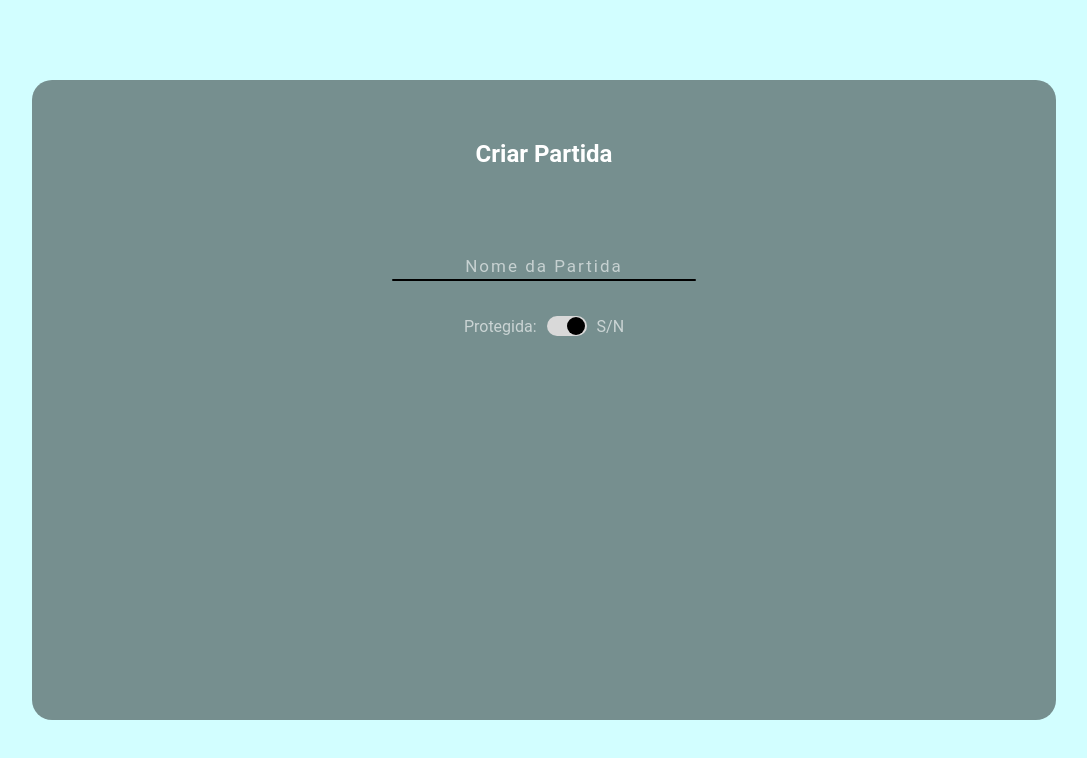
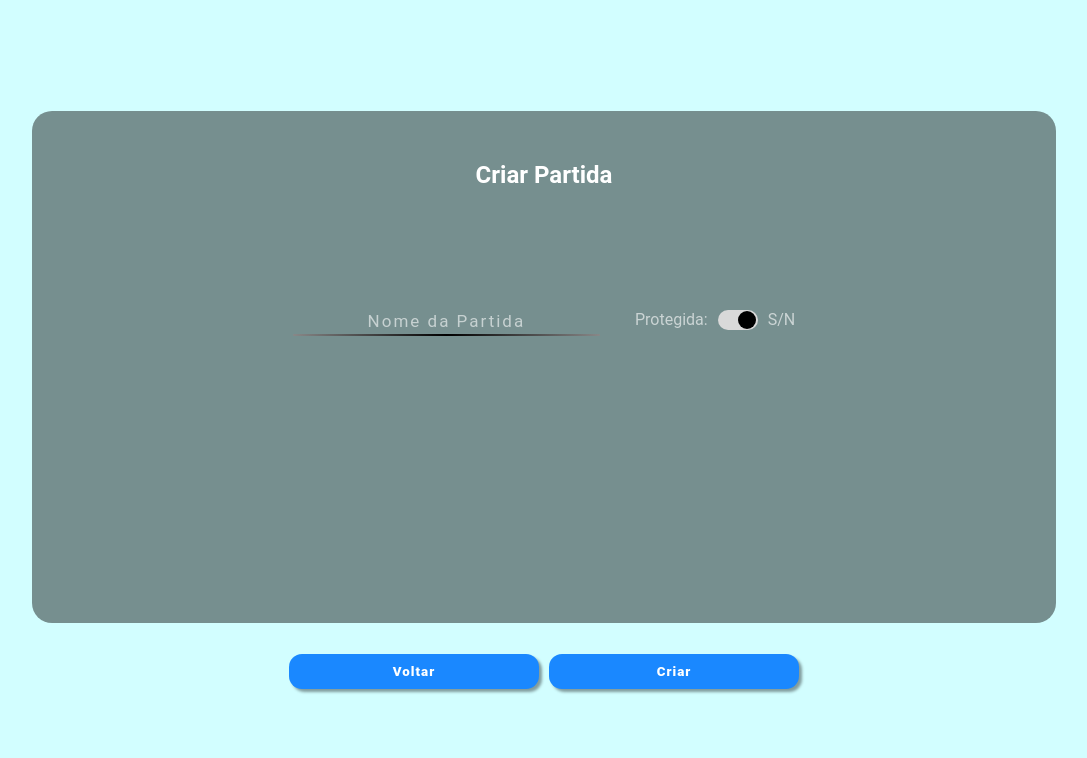
Before and after one commit to DeivisonCs/TypingFight, a React (Vite) app in the folder TypingFight/: page /create-match in a window 1280 px wide. Shown: the top 758 px of the page, without its empty margins (96-1183 px from the left). Built offline with nearby package versions, Linux system fonts and the light colour scheme.

Commit message:
create form design

```diff
--- a/TypingFight/src/components/ButtonComponent/index.tsx
+++ b/TypingFight/src/components/ButtonComponent/index.tsx
@@ -7,17 +7,27 @@ import './styles.css';
 interface ButtonProps {
     label: string;
     width: string;
-    linkTo: string;
+    linkTo?: string;
 }
 
 const ButtonComponent: React.FC<ButtonProps> = ({label, width, linkTo}) => {
     return (
         <span>
-            <Link to={linkTo}>
-                <button style={{width: width, fontFamily:"fugaz-one-regular"}}>
-                    <p>{label}</p>
-                </button>
-            </Link>
+            {  linkTo ?
+                (
+
+                    <Link to={linkTo}>
+                        <button style={{width: width, fontFamily:"fugaz-one-regular"}}>
+                            <p>{label}</p>
+                        </button>
+                    </Link>
+                ) :
+                (
+                    <button style={{width: width, fontFamily:"fugaz-one-regular"}}>
+                        <p>{label}</p>
+                    </button>
+                )
+            }
         </span>
     );
 }
--- /dev/null
+++ b/TypingFight/src/components/InputComponent/index.tsx
@@ -0,0 +1,26 @@
+import React from "react";
+import "./styles.css";
+
+interface inputProps {
+    id: string,
+    name: string,
+    type: string,
+    maxLength: number,
+    placeholder: string;
+}
+
+const InputComponent: React.FC<inputProps> = ({id, name, type, maxLength, placeholder}) => {
+    return (
+        <div className="input-field-div">
+            <input
+                id={id}
+                name={name}
+                type={type}
+                maxLength={maxLength}
+                placeholder={placeholder}/>
+            <span className="input-bottom-line"></span>
+        </div>
+    )
+}
+
+export default InputComponent;
--- /dev/null
+++ b/TypingFight/src/components/InputComponent/styles.css
@@ -0,0 +1,34 @@
+input {
+    padding: 8px 10px 3px 10px;
+
+    font-size: 17px;
+    letter-spacing: 2px;
+    color: #fff;
+    text-align: center;
+
+    border: none;
+    width: 100%;
+    background-color: transparent;
+    outline: none;
+
+}
+
+::placeholder{
+    color: #fff;
+    opacity: 59%;
+
+    text-align: center;
+}
+
+.input-bottom-line {
+    width: 100%;
+    height: 2px;
+    background-image: linear-gradient(to right, #888888, #000, #888888);
+
+    border-radius: 10px;
+    transition: .3s ease-in-out;
+}
+
+.input-field-div input:focus + .input-bottom-line {
+    width: 110%;
+}
--- a/TypingFight/src/pages/CreateMatchPage/index.tsx
+++ b/TypingFight/src/pages/CreateMatchPage/index.tsx
@@ -1,6 +1,8 @@
 import React, { useState } from "react";
 
 import "./styles.css";
+import InputComponent from "../../components/InputComponent";
+import ButtonComponent from "../../components/ButtonComponent";
 
 const CreateMatchPage: React.FC = () => {
     const [isProtected, setIsProtected] = useState(false);
@@ -10,11 +12,11 @@ const CreateMatchPage: React.FC = () => {
     }
 
     return (
-        <section>
-            <h1>Criar Partida</h1>
+        <section id="create-match-section">
             <form>
+                <h1>Criar Partida</h1>
                 <div className="top-input-container">
-                    <div className="input-field-div name-field-div">
+                    {/* <div className="input-field-div name-field-div">
                         <input
                             id="name-field"
                             name="name-field"
@@ -22,7 +24,13 @@ const CreateMatchPage: React.FC = () => {
                             maxLength={30}
                             placeholder="Nome da Partida"/>
                         <span className="input-bottom-line"></span>
-                    </div>
+                    </div> */}
+                    <InputComponent
+                        id="name-field"
+                        name="name-field"
+                        type="text"
+                        maxLength={30}
+                        placeholder="Nome da Partida"/>
 
                     <div className="input-field-div protected-field-div">
                         <label className="protected-field-label">Protegida:</label>
@@ -34,17 +42,31 @@ const CreateMatchPage: React.FC = () => {
                 </div>
 
                 { isProtected &&
-                    (<div className="input-field-div password-field-div">
-                        <input
-                            id="password-field"
-                            name="password-field"
-                            type="text"
-                            maxLength={30}
-                            placeholder="Senha"/>
-                        <span className="input-bottom-line"></span>
-                    </div>)
+                    (
+                    // <div className="input-field-div password-field-div">
+                    //     <input
+                    //         id="password-field"
+                    //         name="password-field"
+                    //         type="text"
+                    //         maxLength={30}
+                    //         placeholder="Senha"/>
+                    //     <span className="input-bottom-line"></span>
+                    // </div>
+
+                    <InputComponent
+                    id="password-field"
+                    name="password-field"
+                    type="text"
+                    maxLength={30}
+                    placeholder="Senha"/>)
                 }
+
             </form>
+
+            <div className="buttons-container">
+                <ButtonComponent label="Voltar" width="250px" linkTo="/"/>
+                <ButtonComponent label="Criar" width="250px"/>
+            </div>
         </section>
     )
 }
--- a/TypingFight/src/pages/CreateMatchPage/styles.css
+++ b/TypingFight/src/pages/CreateMatchPage/styles.css
@@ -1,7 +1,6 @@
-section {
-    background-color: #00000070;
+section#create-match-section {
     color: #fff;
-
+    /* background-color: red; */
     position: absolute;
     bottom: 50%;
     right: 50%;
@@ -9,18 +8,19 @@ section {
 
     width: 80vw;
     height: 80vh;
-    padding: 60px 50px;
-    border-radius: 20px;
 
     display: flex;
-    justify-content: flex-start;
+    justify-content: space-evenly;
     align-items: center;
     flex-direction: column;
-}
 
     form {
-    margin-top: 80px;
-    width: 50%;
+        background-color: #00000070;
+
+        width: 100%;
+        height: 80%;
+        padding-top: 50px;
+        border-radius: 20px;
 
         display: flex;
         align-items: center;
@@ -32,10 +32,12 @@ form {
             align-items: center;
             flex-direction: column;
 
-        width: 60%;
+            width: 30%;
         }
 
         .top-input-container{
+            margin-top: 50px;
+
             width: 100%;
             display: flex;
             justify-content: center;
@@ -65,7 +67,7 @@ form {
                     .protected-input-changer {
                         display: block;
                         position: absolute;
-                    right: 50%;
+                        right: 3%;
 
                         background-color: #000;
                         border-radius: 50%;
@@ -77,32 +79,11 @@ form {
         }
     }
 
-input {
-    padding: 8px 10px 3px 10px;
-
-    font-size: 17px;
-    letter-spacing: 2px;
-    color: #fff;
-
-    border: none;
-    width: 100%;
-    background-color: transparent;
-    outline: none;
-}
-
-::placeholder{
-    color: #fff;
-    opacity: 59%;
-
-    text-align: center;
-}
-
-.input-bottom-line {
-    width: 110%;
-    height: 2px;
-    background-color: #000;
-
-    border-radius: 10px;
+    .buttons-container {
+        display: flex;
+        flex-wrap: wrap;
+        justify-content: center;
+        gap: 10px;
     }
 
     .protect-activated {
@@ -111,6 +92,8 @@ input {
 
     .protect-deactivated {
         animation: activeProtect .4s linear forwards;
+    }
+
 }
 
 @keyframes activeProtect {
```
Lines whose indentation alone changed are shown as unchanged.
